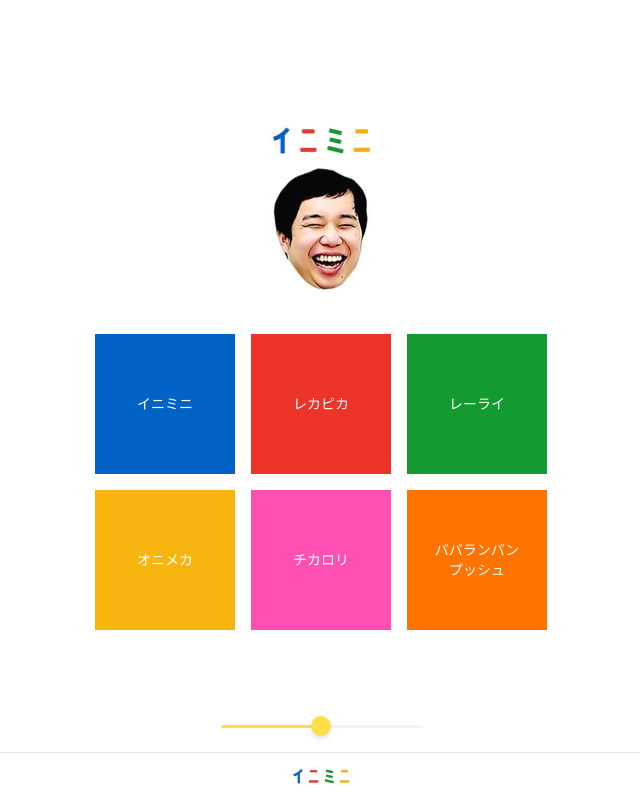
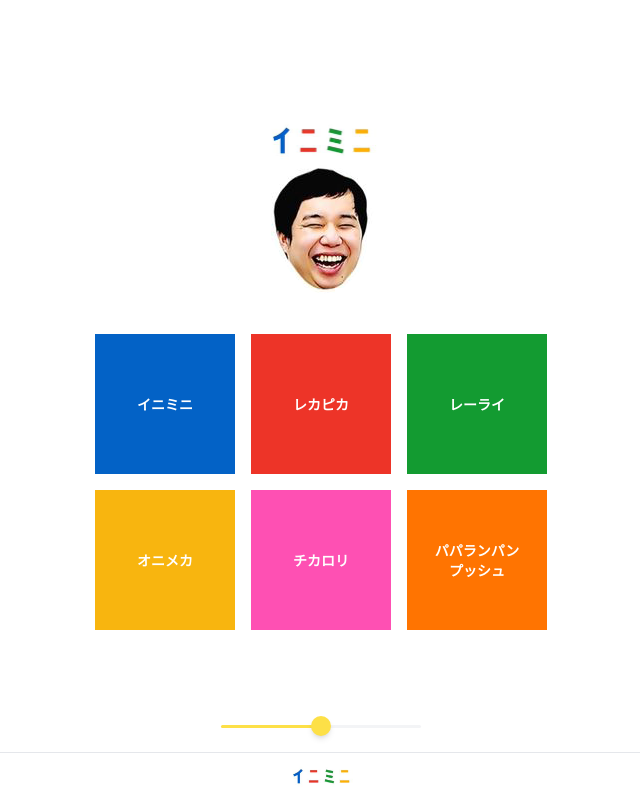
Before and after one commit to Yuki-Sakaguchi/inimini-sampler, a Next.js app: page / in a window 1280 px wide. Shown: the whole page, without its empty margins (319-959 px from the left). Built offline with nearby package versions, Linux system fonts and the light colour scheme; no server answers.

Commit message:
[update] fontを追加

```diff
--- a/src/components/Layout.tsx
+++ b/src/components/Layout.tsx
@@ -1,6 +1,13 @@
 import type { FC, ReactNode } from 'react';
 import Head from 'next/head';
 import Image from 'next/image';
+
+import { Noto_Sans_JP } from '@next/font/google';
+
+const notoSans = Noto_Sans_JP({
+  weight: '900',
+  preload: false,
+});
 
 type Title = {
   title?: string;
@@ -14,7 +21,9 @@ export const Layout: FC<Title> = ({ children, title = 'イニミニ' }) => {
         <title>{title}</title>
         <link rel="icon" type="image/png" href="/favicon.png" />
       </Head>
-      <main className="relative flex w-screen flex-1 flex-col items-center justify-center">
+      <main
+        className={`${notoSans.className} relative flex w-screen flex-1 flex-col items-center justify-center`}
+      >
         {children}
       </main>
       <footer className="flex h-12 w-full items-center justify-center border-t">
```
